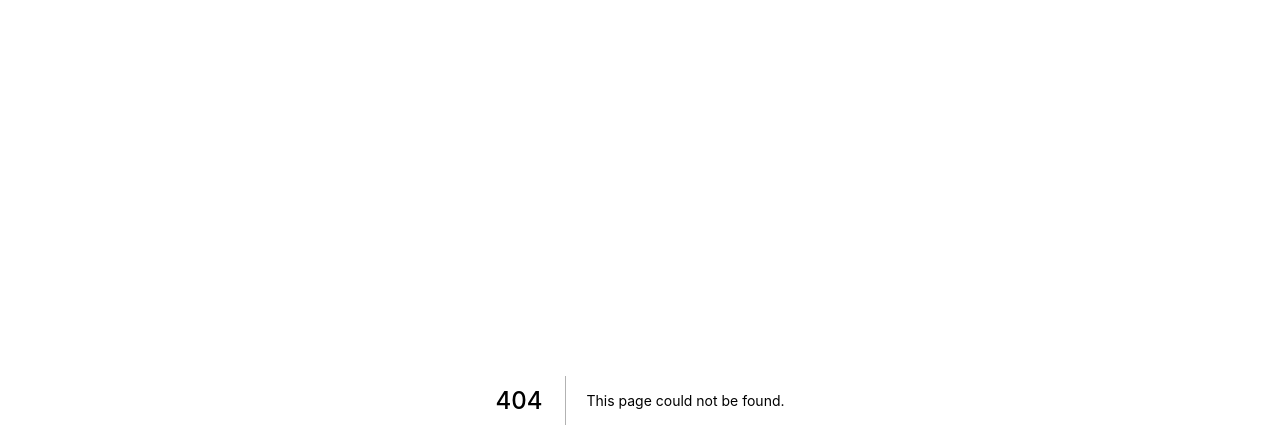
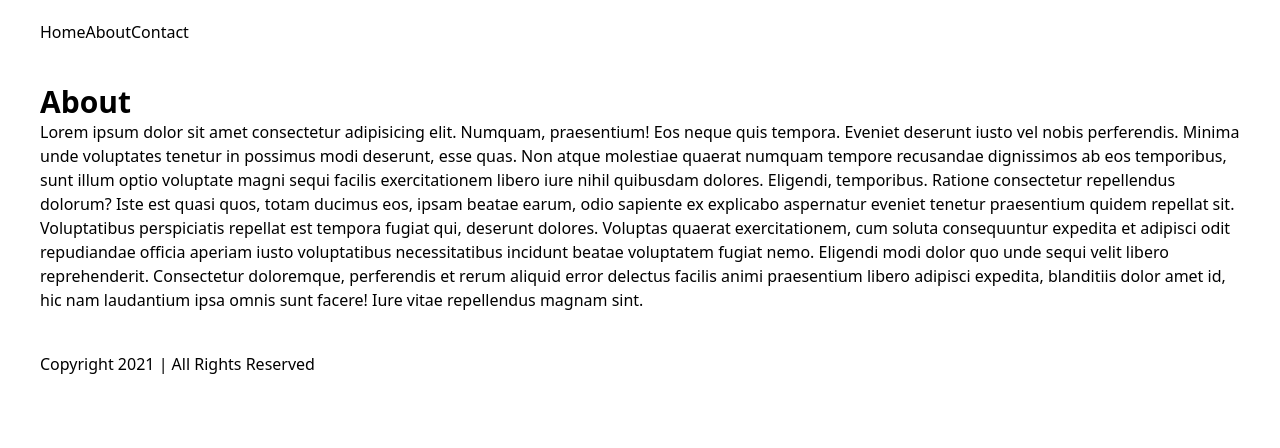
Before and after one commit to rayuzaki83/shoppee-app, a Next.js app: page /about in a window 1280 px wide. Before the commit this address had no page. Shown: the top 448 px of the page. Built offline with nearby package versions, Linux system fonts and the light colour scheme.

Commit message:
added various pages

```diff
--- /dev/null
+++ b/components/Footer.js
@@ -0,0 +1,11 @@
+const Footer = () => {
+  return (
+    <footer>
+      <div className="m-10">
+        Copyright 2021 | All Rights Reserved
+      </div>
+    </footer>
+  )
+}
+
+export default Footer
--- /dev/null
+++ b/components/Layout.js
@@ -0,0 +1,14 @@
+import Navbar from './Navbar'
+import Footer from './Footer'
+
+const Layout = ({ children }) => {
+  return (
+    <div className="content">
+      <Navbar />
+      { children }
+      <Footer />
+    </div>
+  )
+}
+
+export default Layout
--- /dev/null
+++ b/components/Navbar.js
@@ -0,0 +1,17 @@
+import Link from 'next/link'
+
+const Navbar = () => {
+  return (
+      <div>
+        <nav>
+          <div className="mt-5 ml-10">
+            <Link href="/"><a>Home</a></Link>
+            <Link href="/about"><a>About</a></Link>
+            <Link href="/contact"><a>Contact</a></Link>
+          </div>
+        </nav>
+      </div>
+  )
+}
+
+export default Navbar
--- a/package.json
+++ b/package.json
@@ -14,6 +14,8 @@
     "react-dom": "17.0.2"
   },
   "devDependencies": {
+    "@heroicons/react": "^1.0.5",
+    "@tailwindcss/forms": "^0.4.0",
     "autoprefixer": "^10.4.0",
     "eslint": "8.4.1",
     "eslint-config-next": "12.0.7",
--- /dev/null
+++ b/pages/404.js
@@ -0,0 +1,34 @@
+import Link from 'next/link'
+import { useEffect } from 'react'
+import { useRouter } from 'next/router'
+
+const NotFound = () => {
+
+  const router = useRouter();
+
+  useEffect(() => {
+    setTimeout(() => {
+      // router.back();
+      router.push('/');
+    }, 3000)
+  }, [])
+
+  return (
+    <div>
+        <div className="py-16">
+            <div className="text-center">
+              <p className="text-sm font-semibold text-indigo-600 uppercase tracking-wide">404 error</p>
+              <h1 className="mt-2 text-4xl font-extrabold text-gray-900 tracking-tight sm:text-5xl">Page not found.</h1>
+              <p className="mt-2 text-base text-gray-500">Sorry, we couldn’t find the page you’re looking for.</p>
+              <div className="mt-6">
+                <a href="#" className="text-base font-medium text-indigo-600 hover:text-indigo-500">
+                  <Link href="/"><a>Go back home<span aria-hidden="true"> &rarr;</span></a></Link>
+                </a>
+              </div>
+            </div>
+          </div>
+    </div>
+  )
+}
+
+export default NotFound
--- a/pages/_app.js
+++ b/pages/_app.js
@@ -1,7 +1,13 @@
 import '../styles/globals.css'
+import Layout from './../components/Layout';
 
 function MyApp({ Component, pageProps }) {
-  return <Component {...pageProps} />
+  return (
+    <Layout>
+      <Component {...pageProps} />
+    </Layout>
+  )
+
 }
 
 export default MyApp
--- /dev/null
+++ b/pages/about.js
@@ -0,0 +1,14 @@
+const about = () => {
+  return (
+    <div className="m-10">
+      <div className="text-3xl font-bold">About</div>
+      <p>Lorem ipsum dolor sit amet consectetur adipisicing elit. Numquam, praesentium! Eos neque quis tempora. Eveniet deserunt iusto vel nobis perferendis. Minima unde voluptates tenetur in possimus modi deserunt, esse quas.
+      Non atque molestiae quaerat numquam tempore recusandae dignissimos ab eos temporibus, sunt illum optio voluptate magni sequi facilis exercitationem libero iure nihil quibusdam dolores. Eligendi, temporibus. Ratione consectetur repellendus dolorum?
+      Iste est quasi quos, totam ducimus eos, ipsam beatae earum, odio sapiente ex explicabo aspernatur eveniet tenetur praesentium quidem repellat sit. Voluptatibus perspiciatis repellat est tempora fugiat qui, deserunt dolores.
+      Voluptas quaerat exercitationem, cum soluta consequuntur expedita et adipisci odit repudiandae officia aperiam iusto voluptatibus necessitatibus incidunt beatae voluptatem fugiat nemo. Eligendi modi dolor quo unde sequi velit libero reprehenderit.
+      Consectetur doloremque, perferendis et rerum aliquid error delectus facilis animi praesentium libero adipisci expedita, blanditiis dolor amet id, hic nam laudantium ipsa omnis sunt facere! Iure vitae repellendus magnam sint.</p>
+    </div>
+  )
+}
+
+export default about
--- /dev/null
+++ b/pages/contact.js
@@ -0,0 +1,14 @@
+const contact = () => {
+  return (
+    <div className="m-10">
+      <div className="text-3xl font-bold">Contact</div>
+      <p>Lorem ipsum dolor sit, amet consectetur adipisicing elit. Quos optio omnis molestias quam velit recusandae non adipisci, aliquam, temporibus officia ea sequi minima, maxime error quasi ullam eligendi illo neque!
+      Facilis aut quis quae recusandae asperiores beatae pariatur error enim perspiciatis ut, eligendi sequi voluptate, sed corrupti vero culpa doloremque minima neque praesentium ratione? Tempore at ex voluptatem recusandae quibusdam.
+      Debitis aliquid doloribus sint aliquam perferendis omnis impedit, cum excepturi qui perspiciatis provident ratione sequi odit, dolorem labore facere unde quis consectetur corporis animi reiciendis maxime temporibus aut repudiandae. Placeat!
+      Quos magni doloremque molestias eveniet ipsa corporis rem sed, sequi beatae illo fugit laudantium, dolores accusantium obcaecati minima excepturi possimus. Inventore blanditiis, at aliquid debitis sed iusto impedit rerum? Ut!
+      Amet, soluta expedita itaque vitae neque quidem hic laborum? Non ipsam eum at, exercitationem saepe enim accusamus perferendis ipsum perspiciatis accusantium iste earum dolorem adipisci ipsa. Repellendus sapiente doloribus at.</p>
+    </div>
+  )
+}
+
+export default contact
--- a/pages/index.js
+++ b/pages/index.js
@@ -1,10 +1,20 @@
 import Head from 'next/head'
 import Image from 'next/image'
+import Footer from '../components/Footer';
 import styles from '../styles/Home.module.css'
+import Navbar from './../components/Navbar';
 
 export default function Home() {
   return (
-    <div className="text-3xl font-bold underline ">Hello World!</div>
-
+    <div>
+      <div className="m-10">
+        <div className="text-3xl font-bold mt-5">Homepage</div>
+        <p>Lorem ipsum dolor sit amet consectetur adipisicing elit. Eius, dicta recusandae rem sint vitae dolorum exercitationem amet quae commodi debitis, ducimus labore! Consequatur dolorum sed voluptates labore, dolores numquam. Ea.
+        Hic, animi iusto. Nesciunt amet iure dolor, modi magni illo eum impedit cum magnam explicabo id architecto accusamus reiciendis? Quam molestiae sit similique! Repellat explicabo optio, id quaerat quisquam dolore?
+        Deleniti facere ea eligendi tenetur dolorum maxime ipsum odio odit qui? Quisquam ut aperiam libero recusandae commodi quaerat eos laudantium fugiat autem ipsum quam placeat culpa voluptatem reprehenderit, nemo quos.
+        Esse ratione quia veniam inventore illum dolorum deleniti perferendis repudiandae eveniet architecto blanditiis atque, accusamus explicabo minima unde a tempora sapiente magnam harum eum amet officia corrupti! Consequuntur, nam porro.
+        Sint minus corporis porro nemo saepe aliquam labore ut provident asperiores. Sapiente odit, ullam laudantium eaque expedita corrupti ex itaque laborum alias fugiat. Exercitationem labore aliquam obcaecati voluptas quidem eos.</p>
+      </div>
+    </div>
   )
 }
--- a/tailwind.config.js
+++ b/tailwind.config.js
@@ -6,5 +6,7 @@
   theme: {
     extend: {},
   },
-  plugins: [],
+  plugins: [
+    require('@tailwindcss/forms'),
+  ],
 }
```
Also changed, not shown: 1 other file (tests, documents, lock files or other folders).
